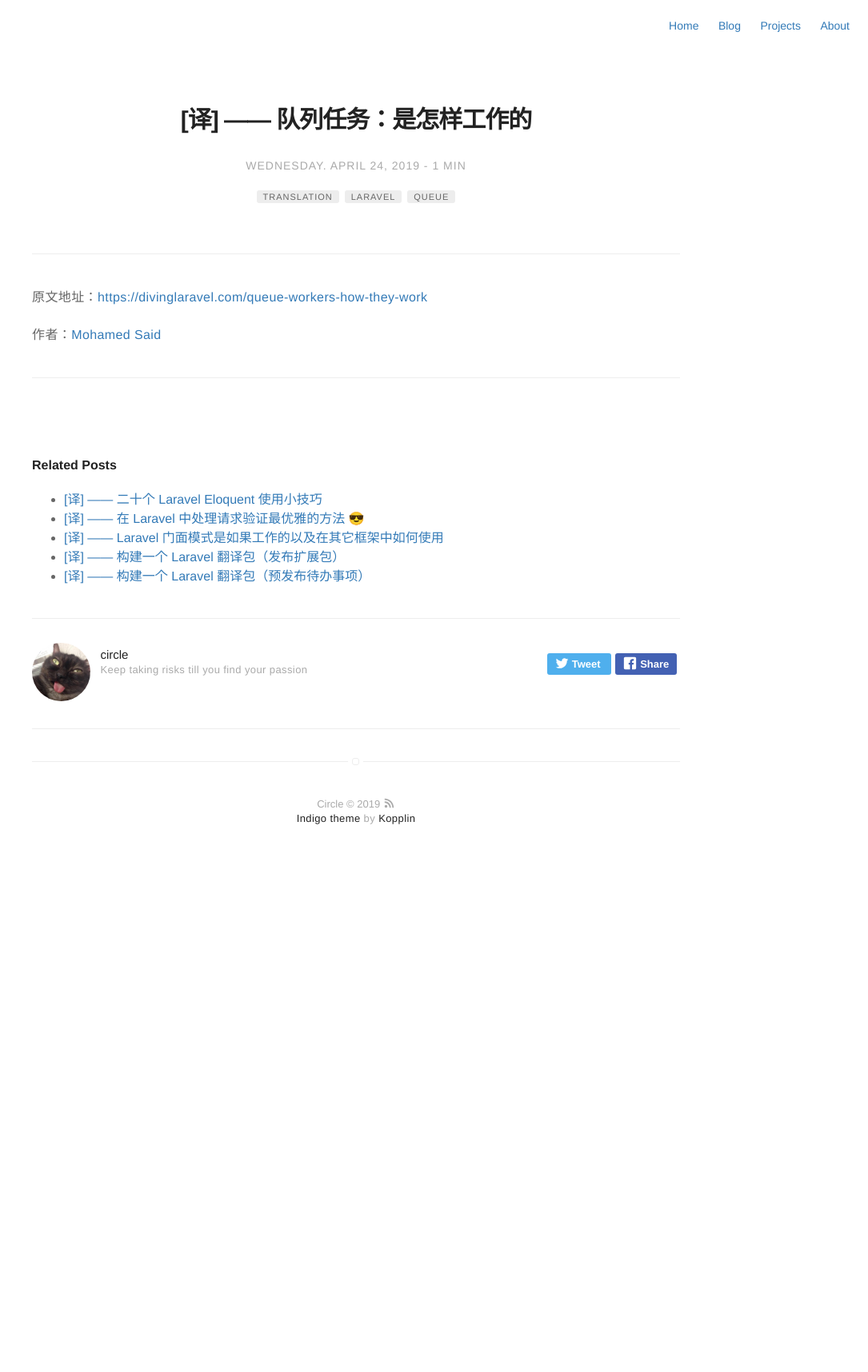
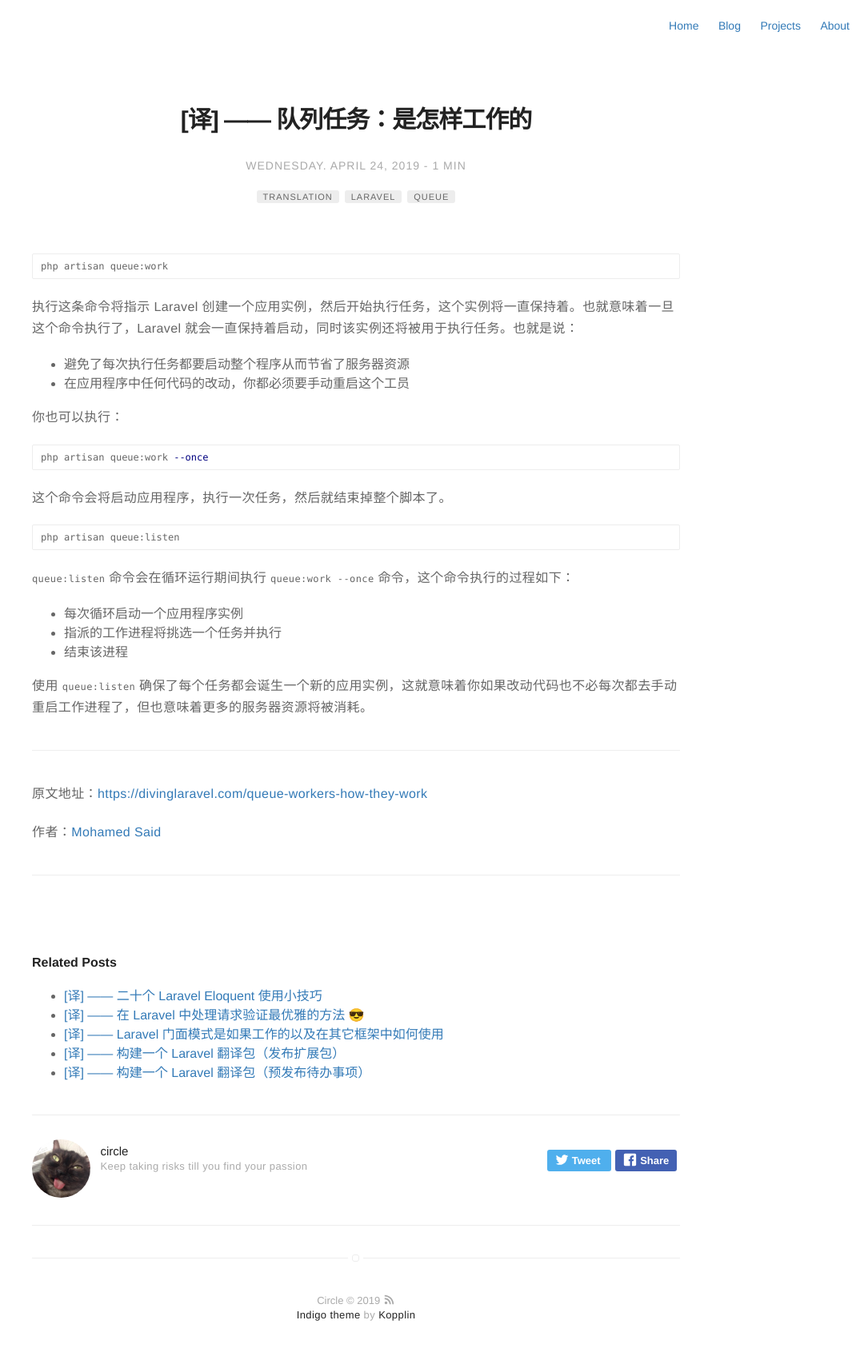
Before and after one commit to rust17/blog, a Jekyll site: the page built from _posts/second/2019-04-24-queue-workers-how-they-work.markdown, in a window 1280 px wide. Shown: the whole page at 80% size, without its empty margins (195-1280 px from the left). Built offline with Jekyll 4.4.1, drawn with Linux system fonts in a browser that asks for light colours; before the commit the page ends 1095 px from its top, so only the background shows below that.

Commit message:
update article queue-workers-how-they-work

````diff
--- a/_posts/second/2019-04-24-queue-workers-how-they-work.markdown
+++ b/_posts/second/2019-04-24-queue-workers-how-they-work.markdown
@@ -12,6 +12,34 @@ author: circle
 description: 翻译文章 —— 描述了 Laravel 队列的工作原理
 ---
 
+```shell
+php artisan queue:work
+```
+
+执行这条命令将指示 Laravel 创建一个应用实例，然后开始执行任务，这个实例将一直保持着。也就意味着一旦这个命令执行了，Laravel 就会一直保持着启动，同时该实例还将被用于执行任务。也就是说：
+
+* 避免了每次执行任务都要启动整个程序从而节省了服务器资源
+* 在应用程序中任何代码的改动，你都必须要手动重启这个工员
+
+你也可以执行：
+
+```shell
+php artisan queue:work --once
+```
+
+这个命令会将启动应用程序，执行一次任务，然后就结束掉整个脚本了。
+
+```shell
+php artisan queue:listen
+```
+
+`queue:listen` 命令会在循环运行期间执行 `queue:work --once` 命令，这个命令执行的过程如下：
+
+* 每次循环启动一个应用程序实例
+* 指派的工作进程将挑选一个任务并执行
+* 结束该进程
+
+使用 `queue:listen` 确保了每个任务都会诞生一个新的应用实例，这就意味着你如果改动代码也不必每次都去手动重启工作进程了，但也意味着更多的服务器资源将被消耗。
 
 ---
 原文地址：[https://divinglaravel.com/queue-workers-how-they-work](https://divinglaravel.com/queue-workers-how-they-work)
````
